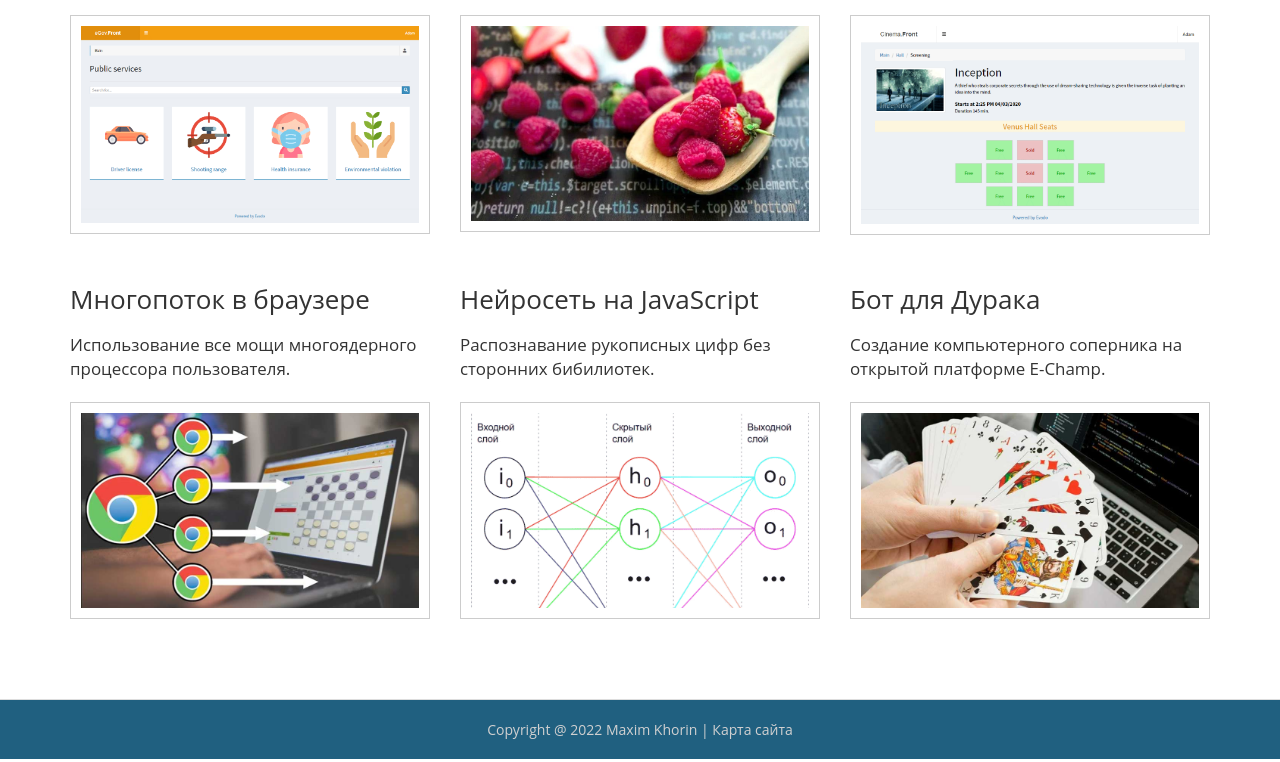
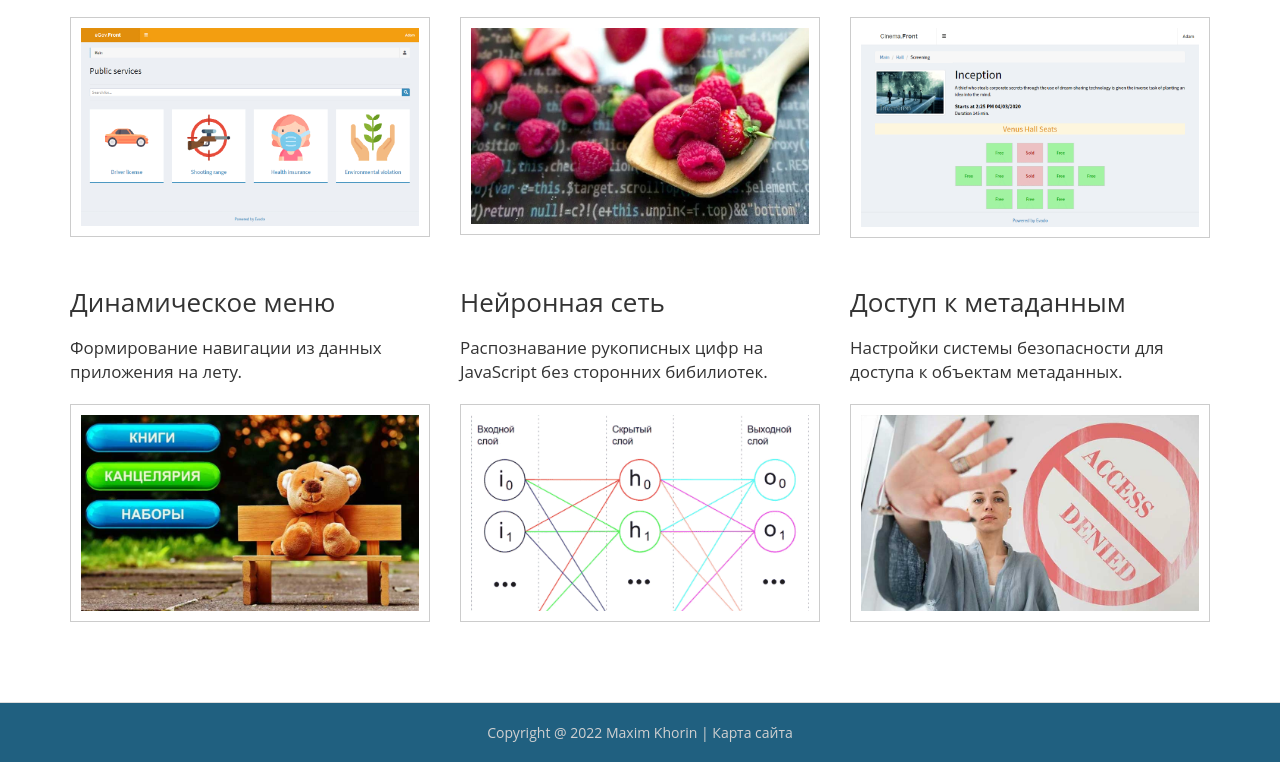
Before and after one commit to mkhorin/evado-site, a plain HTML site: page ru/index.html in a window 1280 px wide. Shown: the part 2412-3174 px from the top of the page. Drawn offline with Linux system fonts and the light colour scheme.

Commit message:
Add links

```diff
--- a/ru/index.html
+++ b/ru/index.html
@@ -80,10 +80,10 @@
         </div>
         <div class="col-lg-4 col-md-6">
           <div class="app-card">
-            <h2>Универсальные скидки</h2>
-            <p>Разработка системы скидок как на товары, так и на заказы.</p>
-            <a href="https://zen.yandex.ru/media/id/60645976a736eb1c45830da8/universalnye-skidki-dlia-tovarov-i-zakazov-61ee412b0fdc8f33eae2695c" target="_blank">
-              <img class="img-responsive" src="../images/bookstore-02.jpg" alt="Система универсальных скидок для магазина на фреймворке Evado">
+            <h2>Электронное обучение</h2>
+            <p>Приложение по удаленному взаимодействию учителей и учеников.</p>
+            <a href="elearning/intro.html">
+              <img class="img-responsive" src="../images/elearning/front-01.png" alt="Создание удаленного обучения">
             </a>
           </div>
         </div>
@@ -112,10 +112,10 @@
 
         <div class="col-lg-4 col-md-6">
           <div class="app-card">
-            <h2>Электронное обучение</h2>
-            <p>Приложение по удаленному взаимодействию учителей и учеников.</p>
-            <a href="elearning/intro.html">
-              <img class="img-responsive" src="../images/elearning/front-01.png" alt="Создание удаленного обучения">
+            <h2>Универсальные скидки</h2>
+            <p>Разработка системы скидок как на товары, так и на заказы.</p>
+            <a href="https://zen.yandex.ru/media/id/60645976a736eb1c45830da8/universalnye-skidki-dlia-tovarov-i-zakazov-61ee412b0fdc8f33eae2695c" target="_blank">
+              <img class="img-responsive" src="../images/bookstore-02.jpg" alt="Система универсальных скидок для магазина на фреймворке Evado">
             </a>
           </div>
         </div>
@@ -195,17 +195,17 @@
 
         <div class="col-lg-4 col-md-6">
           <div class="app-card">
-            <h2>Многопоток в браузере</h2>
-            <p>Использование все мощи многоядерного процессора пользователя.</p>
-            <a href="https://zen.yandex.ru/media/id/60645976a736eb1c45830da8/mnogopotochnost-v-brauzere-606fa47cbf597c0a5fcefed4" target="_blank">
-              <img class="img-responsive" src="../images/multithread-01.jpg" alt="Многопоточность в браузере">
+            <h2>Динамическое меню</h2>
+            <p>Формирование навигации из данных приложения на лету.</p>
+            <a href="https://zen.yandex.ru/media/id/60645976a736eb1c45830da8/gotovim-dinamicheskoe-meniu-iz-kategorii-62380391b834125366988617" target="_blank">
+              <img class="img-responsive" src="../images/dynamic-01.jpg" alt="Динамическое меню">
             </a>
           </div>
         </div>
         <div class="col-lg-4 col-md-6">
           <div class="app-card">
-            <h2>Нейросеть на JavaScript</h2>
-            <p>Распознавание рукописных цифр без сторонних бибилиотек.</p>
+            <h2>Нейронная сеть</h2>
+            <p>Распознавание рукописных цифр на JavaScript без сторонних бибилиотек.</p>
             <a href="https://zen.yandex.ru/media/id/60645976a736eb1c45830da8/neironnaia-set-na-javascript-6073a3436e6b477f16c2ef77" target="_blank">
               <img class="img-responsive" src="../images/neuron-01.png" alt="Нейронная сеть на JavaScript">
             </a>
@@ -215,13 +215,14 @@
 
         <div class="col-lg-4 col-md-6">
           <div class="app-card">
-            <h2>Бот для Дурака</h2>
-            <p>Создание компьютерного соперника на открытой платформе E-Champ.</p>
-            <a href="https://zen.yandex.ru/media/id/60645976a736eb1c45830da8/bezumie-veroiatnostei-ili-pishu-bota-dlia-duraka-606459f5f57165397e442a8e" target="_blank">
-              <img class="img-responsive" src="../images/durak-01.jpg" alt="Бот для Дурака">
+            <h2>Доступ к метаданным</h2>
+            <p>Настройки системы безопасности для доступа к объектам метаданных.</p>
+            <a href="https://zen.yandex.ru/media/id/60645976a736eb1c45830da8/osobennosti-prav-dostupa-dlia-metadannyh-6245359c624ef06de24ffe9e" target="_blank">
+              <img class="img-responsive" src="../images/access-01.jpg" alt="Доступ к метаданным">
             </a>
           </div>
         </div>
+
       </div>
     </div>
   </div>
```
Also changed, not shown: images/access-01.jpg (added), images/dynamic-01.jpg (added), images/file-01.jpg (added), images/history-01.jpg (added).
